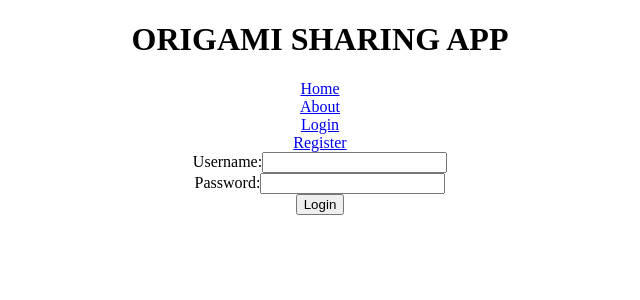
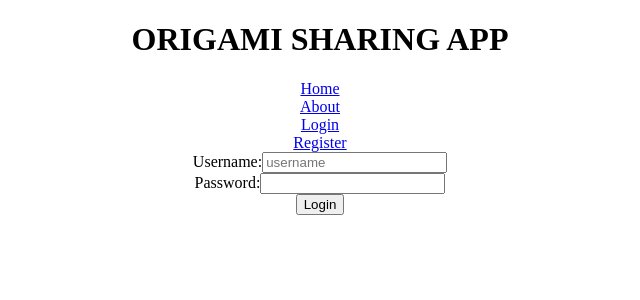
Before and after one commit to fiz232/project_3, a React (Create React App) app in the folder mern-frontend/: page /loginPage in a window 1280 px wide. Shown: the top 300 px of the page, without its empty margins (320-960 px from the left). Built offline with nearby package versions, Linux system fonts and the light colour scheme; no server answers.

Commit message:
updated login.js

```diff
--- a/mern-frontend/src/components/login.js
+++ b/mern-frontend/src/components/login.js
@@ -69,6 +69,7 @@ function Login() {
             <input
               type="text"
               value={username}
+              placeholder="username"
               onChange={(e) => setUsername(e.target.value)}
             />
           </label>
```
